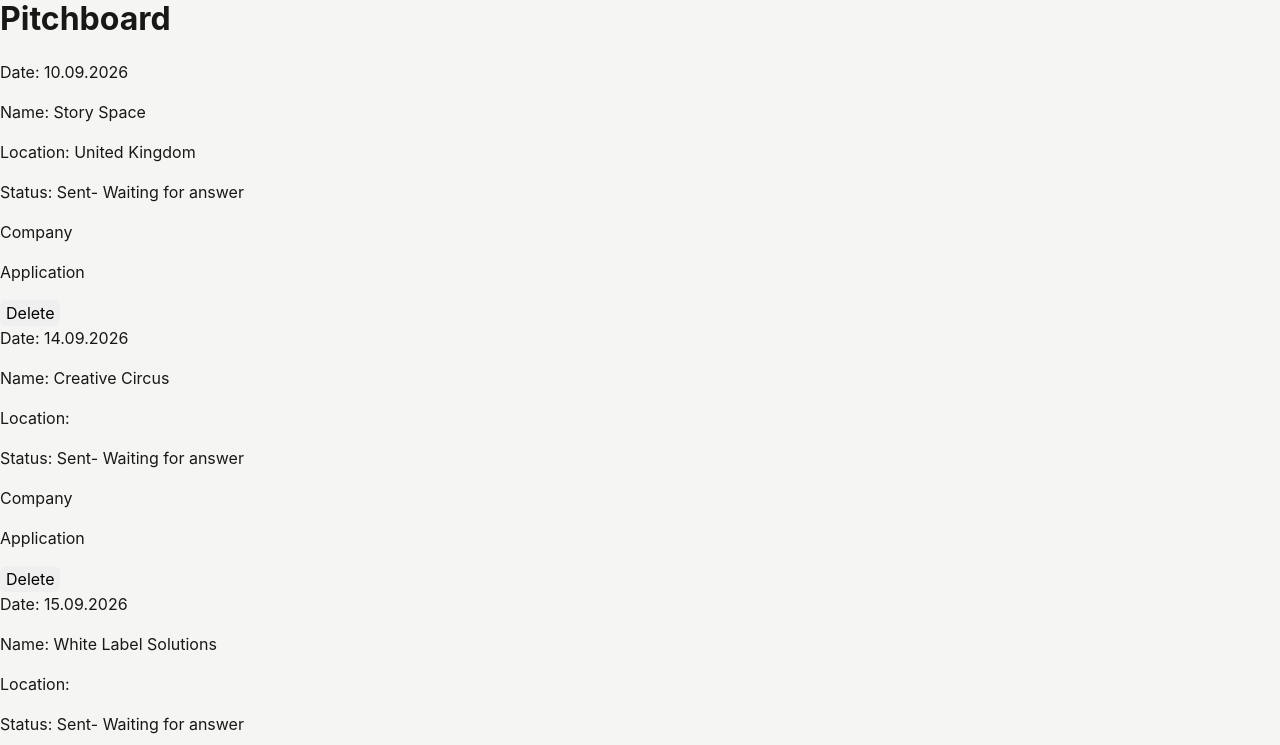
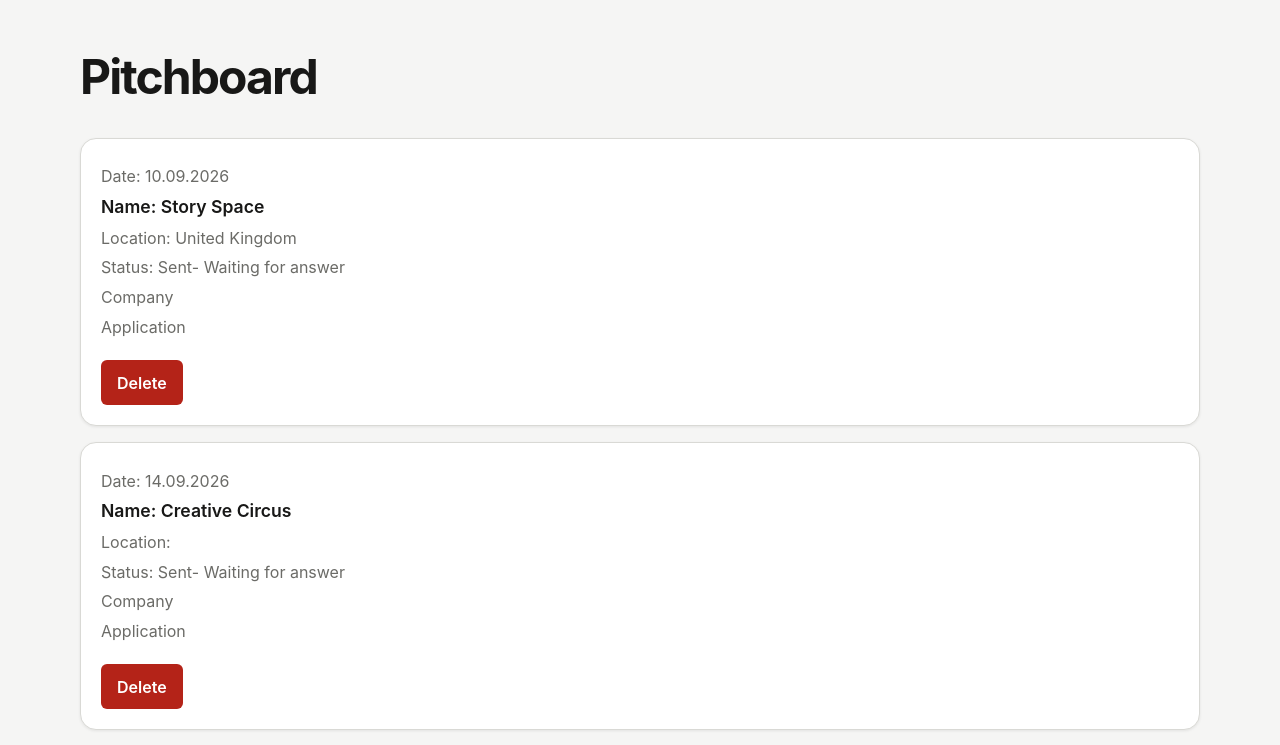
Before and after one commit to LejeuneA/Pitchboard, a React (Vite) app: page / in a window 1280 px wide. Shown: the top 745 px of the page. Built offline with nearby package versions, Linux system fonts and the light colour scheme.

Commit message:
styles update

```diff
--- a/src/styles/global.scss
+++ b/src/styles/global.scss
@@ -3,16 +3,61 @@
 
 body {
   line-height: 1.5;
+  background: var(--color-bg);
+  color: var(--color-text);
 }
 
 #root {
   min-height: 100vh;
+  width: min(100% - 2rem, var(--page-width));
+  margin-inline: auto;
+  padding-block: 3rem;
+}
+
+#root>div {
+  padding: 1.25rem;
+  margin-bottom: 1rem;
+  background: var(--color-surface);
+  border: 1px solid var(--color-border);
+  border-radius: var(--radius-lg);
+  box-shadow: var(--shadow-sm);
+}
+
+#root>div p {
+  margin: 0.35rem 0;
+  color: var(--color-text-muted);
+}
+
+#root>div p:nth-child(2) {
+  color: var(--color-text);
+  font-size: 1.1rem;
+  font-weight: 600;
+}
+
+button {
+  margin-top: 1rem;
+  padding: 0.65rem 1rem;
+  background: var(--color-danger);
+  color: white;
+  font: inherit;
+  font-weight: 600;
+  cursor: pointer;
+
+  &:hover {
+    opacity: 0.88;
+  }
 }
 
 h1,
 h2,
 h3 {
   line-height: 1.2;
+}
+
+h1 {
+  margin-bottom: 2rem;
+  font-size: clamp(2rem, 5vw, 3rem);
+  letter-spacing: -0.04em;
 }
 
 input,
```
